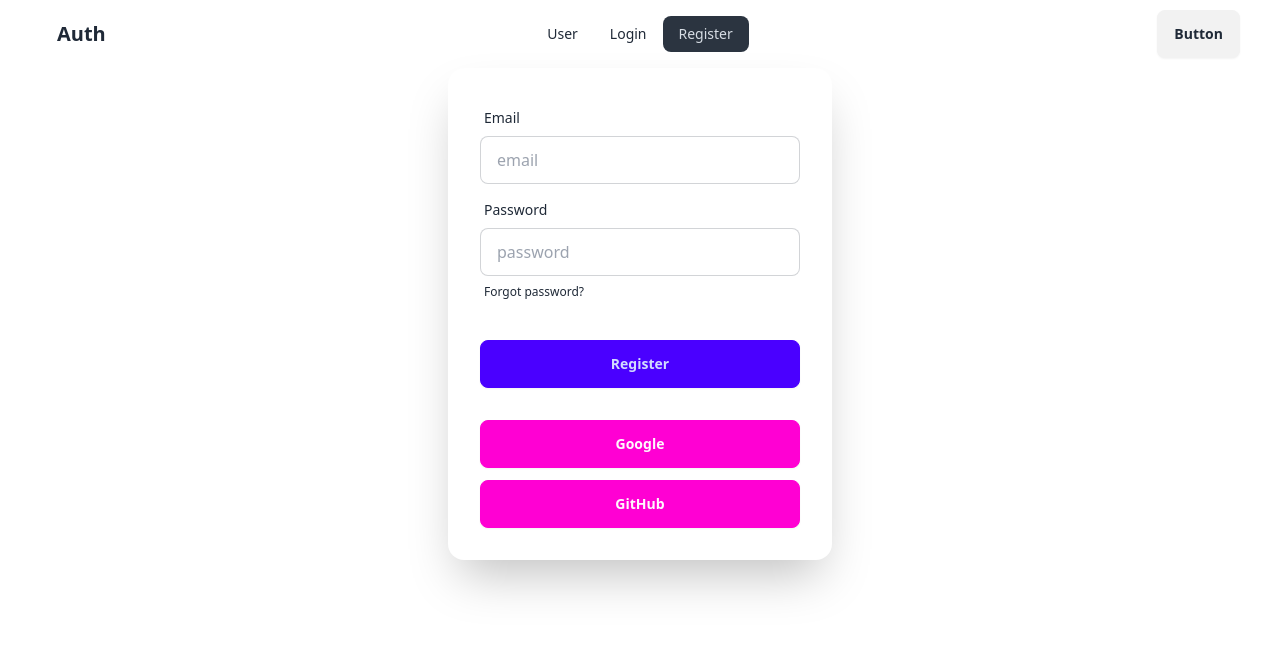
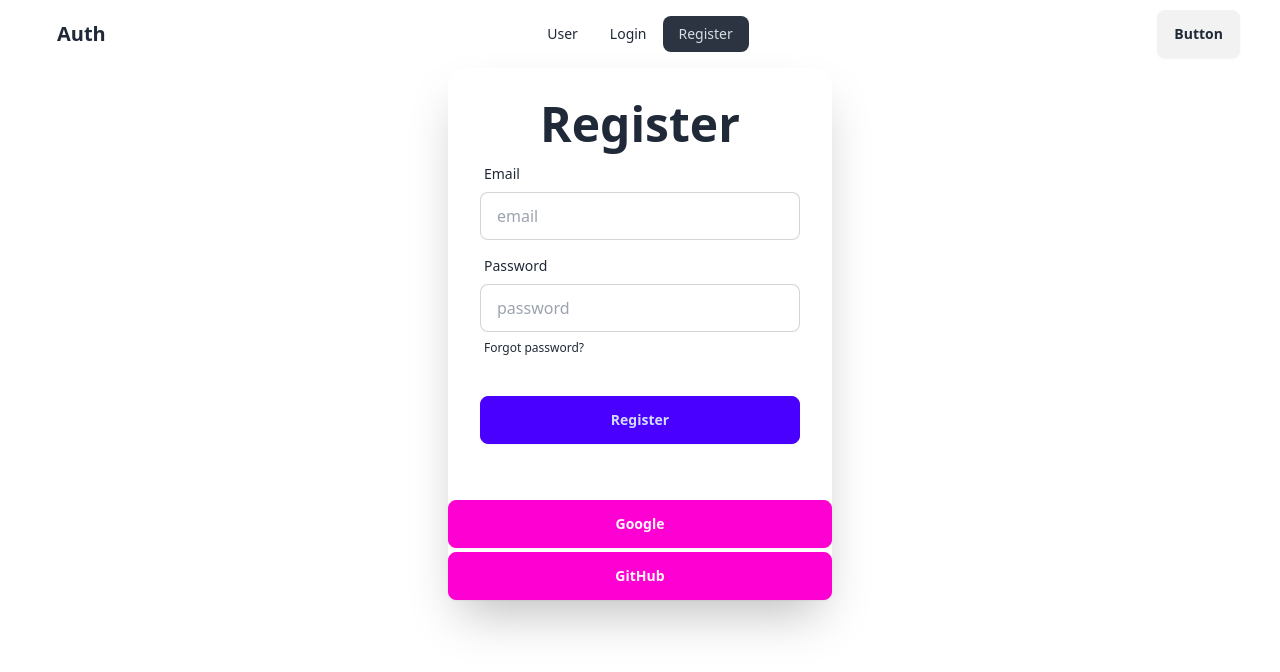
Before and after one commit to 8ad40n/firebase-auth, a React (Vite) app: page /register in a window 1280 px wide. Shown: the top 672 px of the page. Built offline with nearby package versions, Linux system fonts and the light colour scheme; no server answers.

Commit message:
Google register

```diff
--- a/src/pages/Login/Login.jsx
+++ b/src/pages/Login/Login.jsx
@@ -5,6 +5,7 @@ export default function Login() {
     <div>
       <div className="card bg-base-100 w-full max-w-sm shrink-0 shadow-2xl mx-auto">
         <form className="card-body">
+          <h1 className="text-5xl text-center font-bold">Login</h1>
           <div className="form-control">
             <label className="label">
               <span className="label-text">Email</span>
@@ -37,13 +38,13 @@ export default function Login() {
           <div className="form-control mt-6">
             <button className="btn btn-primary">Login</button>
           </div>
-          <div className="form-control mt-6">
-            <button className="btn btn-secondary">Google</button>
-          </div>
-          <div className="form-control mt-1">
-            <button className="btn btn-secondary">GitHub</button>
-          </div>
         </form>
+        <div className="mt-6">
+          <button className="btn btn-secondary w-full">Google</button>
+        </div>
+        <div className="mt-1">
+          <button className="btn btn-secondary w-full">GitHub</button>
+        </div>
       </div>
     </div>
   );
--- a/src/pages/Register/Register.jsx
+++ b/src/pages/Register/Register.jsx
@@ -1,10 +1,28 @@
-import React from "react";
+import React, { useContext } from "react";
+import { AuthContext } from "../../providers/AuthProviders";
 
 export default function Register() {
+  const { RegisterWithPassword } = useContext(AuthContext);
+  const handleRegister = (e) => {
+    e.preventDefault();
+    const email = e.target.email.value;
+    const password = e.target.password.value;
+    console.log(email, password);
+
+    RegisterWithPassword(email, password)
+      .then((result) => {
+        console.log(result.user);
+      })
+      .catch((error) => {
+        console.error(error);
+      });
+  };
+
   return (
     <div>
       <div className="card bg-base-100 w-full max-w-sm shrink-0 shadow-2xl mx-auto">
-        <form className="card-body">
+        <form onSubmit={handleRegister} className="card-body">
+          <h1 className="text-5xl text-center font-bold">Register</h1>
           <div className="form-control">
             <label className="label">
               <span className="label-text">Email</span>
@@ -37,13 +55,13 @@ export default function Register() {
           <div className="form-control mt-6">
             <button className="btn btn-primary">Register</button>
           </div>
-          <div className="form-control mt-6">
-            <button className="btn btn-secondary">Google</button>
-          </div>
-          <div className="form-control mt-1">
-            <button className="btn btn-secondary">GitHub</button>
-          </div>
         </form>
+        <div className="mt-6">
+          <button className="btn btn-secondary w-full">Google</button>
+        </div>
+        <div className="mt-1">
+          <button className="btn btn-secondary w-full">GitHub</button>
+        </div>
       </div>
     </div>
   );
--- a/src/providers/AuthProviders.jsx
+++ b/src/providers/AuthProviders.jsx
@@ -1,4 +1,4 @@
-import { getAuth } from "firebase/auth";
+import { createUserWithEmailAndPassword, getAuth } from "firebase/auth";
 import React, { createContext } from "react";
 import app from "../firebase/firebase.config";
 
```
